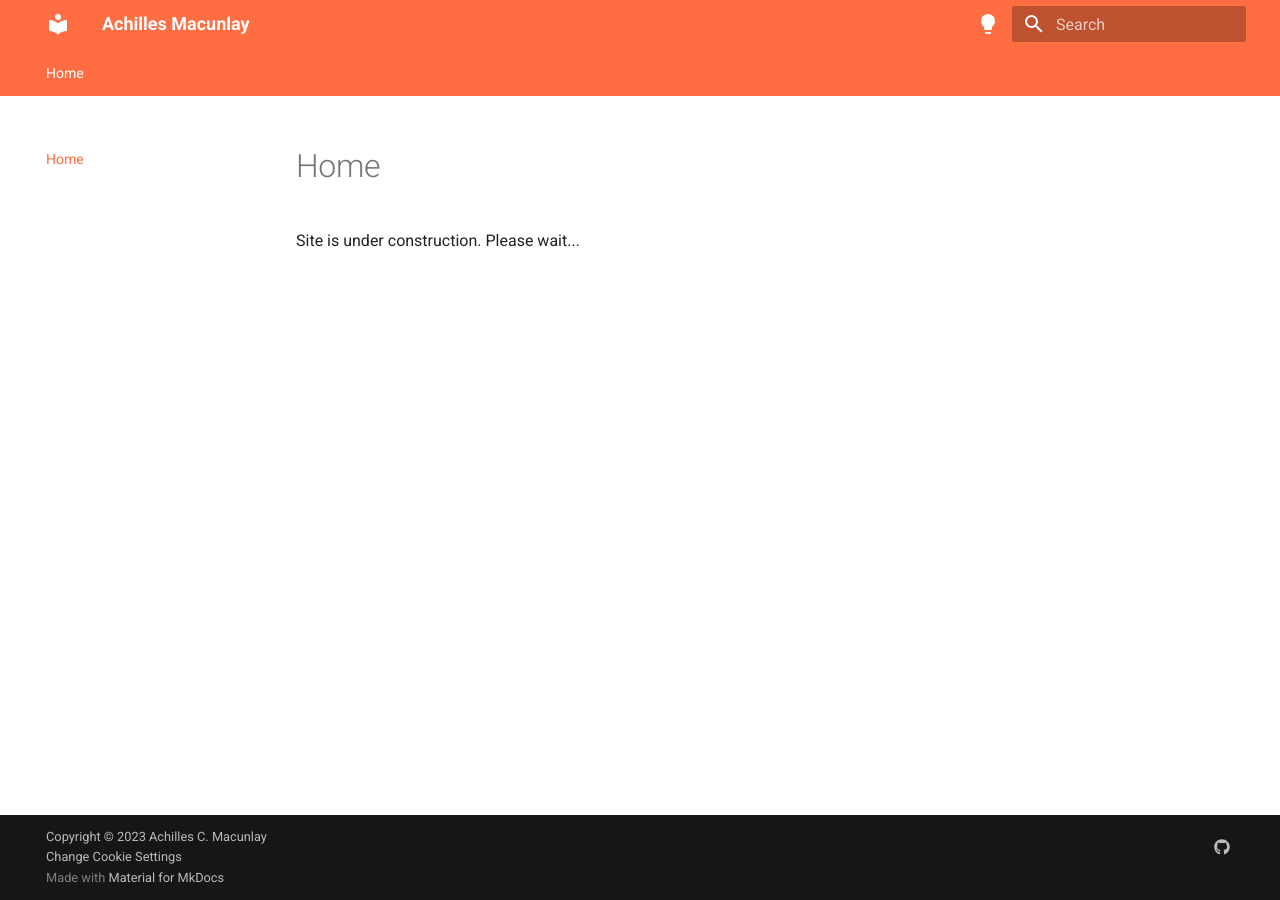
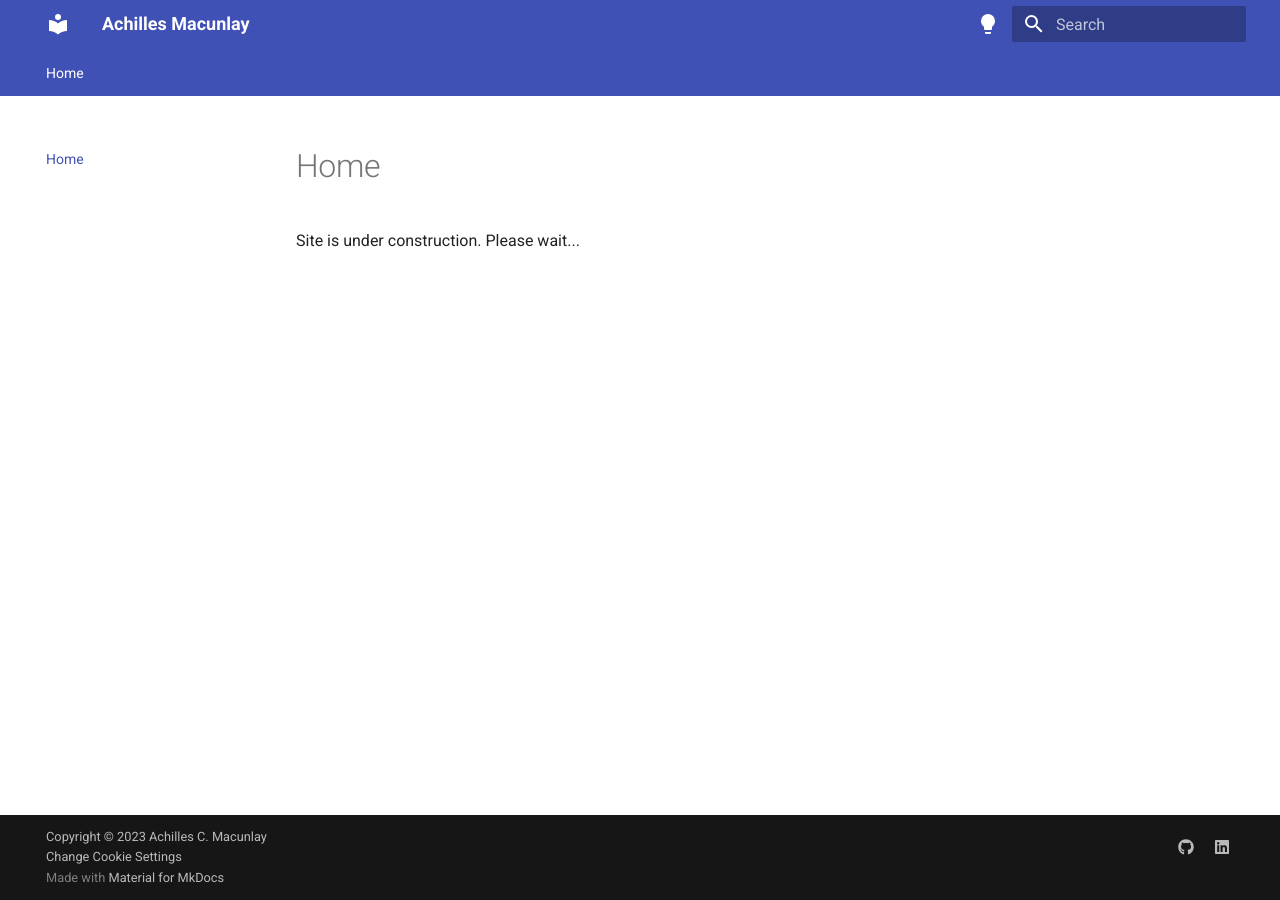
Before and after one commit to acmacunlay/acmacunlay.github.io, an MkDocs documentation site: the page built from docs/index.md, in a window 1280 px wide. Built offline with MkDocs 1.6.1 and Material for MkDocs 9.7.7, drawn with Linux system fonts in a browser that asks for light colours.

Commit message:
Update mkdocs.yml

```diff
--- a/mkdocs.yml
+++ b/mkdocs.yml
@@ -1,4 +1,8 @@
 site_name: Achilles Macunlay
+site_url: https://acmacunlay.github.io/
+
+nav:
+  - Home: index.md
 
 # https://squidfunk.github.io/mkdocs-material/creating-your-site/#configuration
 theme:
@@ -8,16 +12,16 @@ theme:
   palette:
     # Palette toggle for light mode
     - scheme: default
-      accent: deep orange
-      primary: deep orange
+      accent: indigo
+      primary: indigo
       toggle:
         icon: material/lightbulb
         name: Switch to dark mode
 
     # Palette toggle for dark mode
     - scheme: slate
-      accent: deep orange
-      primary: deep orange
+      accent: indigo
+      primary: indigo
       toggle:
         icon: material/lightbulb-outline
         name: Switch to light mode
@@ -53,6 +57,8 @@ extra:
   social:
     - icon: fontawesome/brands/github
       link: https://github.com/acmacunlay
+    - icon: fontawesome/brands/linkedin
+      link: https://www.linkedin.com/in/acmacunlay
 
 copyright: >-
   Copyright &copy; 2023 Achilles C. Macunlay
```
